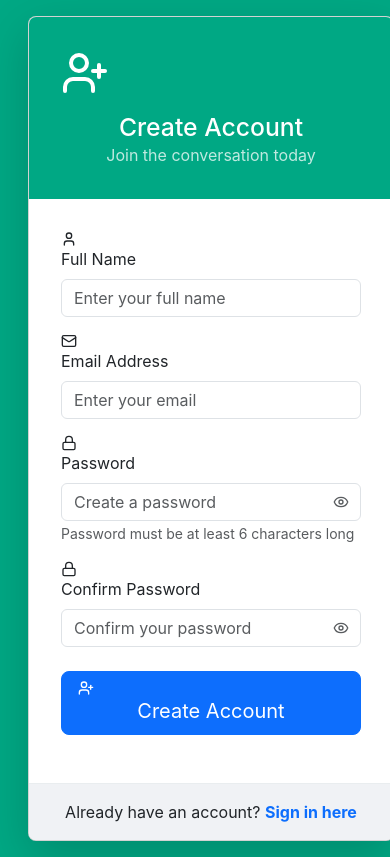
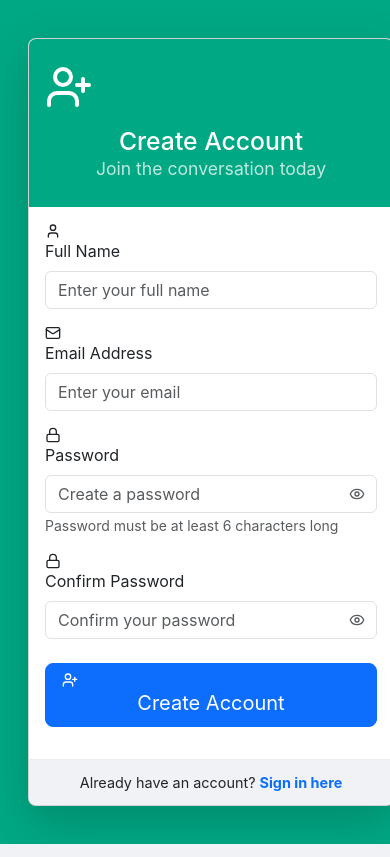
Before and after one commit to Faizan80235/Chatrix, a React (Create React App) app: page /register in a window 390 px wide. Built offline with nearby package versions, Linux system fonts and the light colour scheme; no server answers.

Commit message:
update my project

```diff
--- a/src/App.css
+++ b/src/App.css
@@ -34,7 +34,6 @@ body {
   min-height: 100vh;
   background-color: var(--whatsapp-light-gray);
 }
-
 /* Authentication Pages */
 .auth-container {
   min-height: 100vh;
@@ -43,6 +42,7 @@ body {
   align-items: center;
   justify-content: center;
   position: relative;
+  overflow-y: auto; /* Added for scrolling on small screens */
 }
 
 .auth-container::before {
@@ -51,7 +51,7 @@ body {
   top: 0;
   left: 0;
   right: 0;
-  height: 220px;
+  height: 150px; /* Reduced for better mobile fit */
   background: var(--whatsapp-primary);
   z-index: 0;
 }
@@ -83,6 +83,28 @@ body {
   background-color: var(--whatsapp-light-gray);
   text-align: center;
   border-top: 1px solid var(--whatsapp-border);
+}
+
+@media (max-width: 576px) {
+  .auth-card {
+    max-width: 100%;
+    margin: 1rem;
+    box-shadow: none;
+  }
+
+  .auth-body {
+    padding: 1rem;
+  }
+
+  .auth-header {
+    padding: 1.5rem 1rem;
+    font-size: 1.1rem;
+  }
+
+  .auth-footer {
+    padding: 0.75rem 1rem;
+    font-size: 0.9rem;
+  }
 }
 
 /* Chat Layout */
--- a/src/components/Auth/Register.js
+++ b/src/components/Auth/Register.js
@@ -27,7 +27,6 @@ const Register = () => {
       [name]: value
     }));
 
-    // Clear error when user starts typing
     if (errors[name]) {
       setErrors(prev => ({
         ...prev,
@@ -100,7 +99,7 @@ const Register = () => {
     <div className="auth-container">
       <Container>
         <Row className="justify-content-center">
-          <Col md={6} lg={5}>
+          <Col xs={12} md={6} lg={5}>
             <Card className="auth-card shadow-lg">
               <div className="auth-header">
                 <UserPlus size={48} className="mb-3" />
--- a/src/components/config/Api.js
+++ b/src/components/config/Api.js
@@ -1,6 +1,9 @@
 // API Configuration
-export const API_BASE_URL = process.env.REACT_APP_API_URL || 'http://localhost:5000';
-export const SOCKET_URL = process.env.REACT_APP_SOCKET_URL || 'http://localhost:5000';
+export const API_BASE_URL =
+  process.env.REACT_APP_API_URL || 'https://chatrix-backend.vercel.app';
+
+export const SOCKET_URL =
+  process.env.REACT_APP_SOCKET_URL || 'https://chatrix-backend.vercel.app';
 
 // API Endpoints
 export const API_ENDPOINTS = {
```
